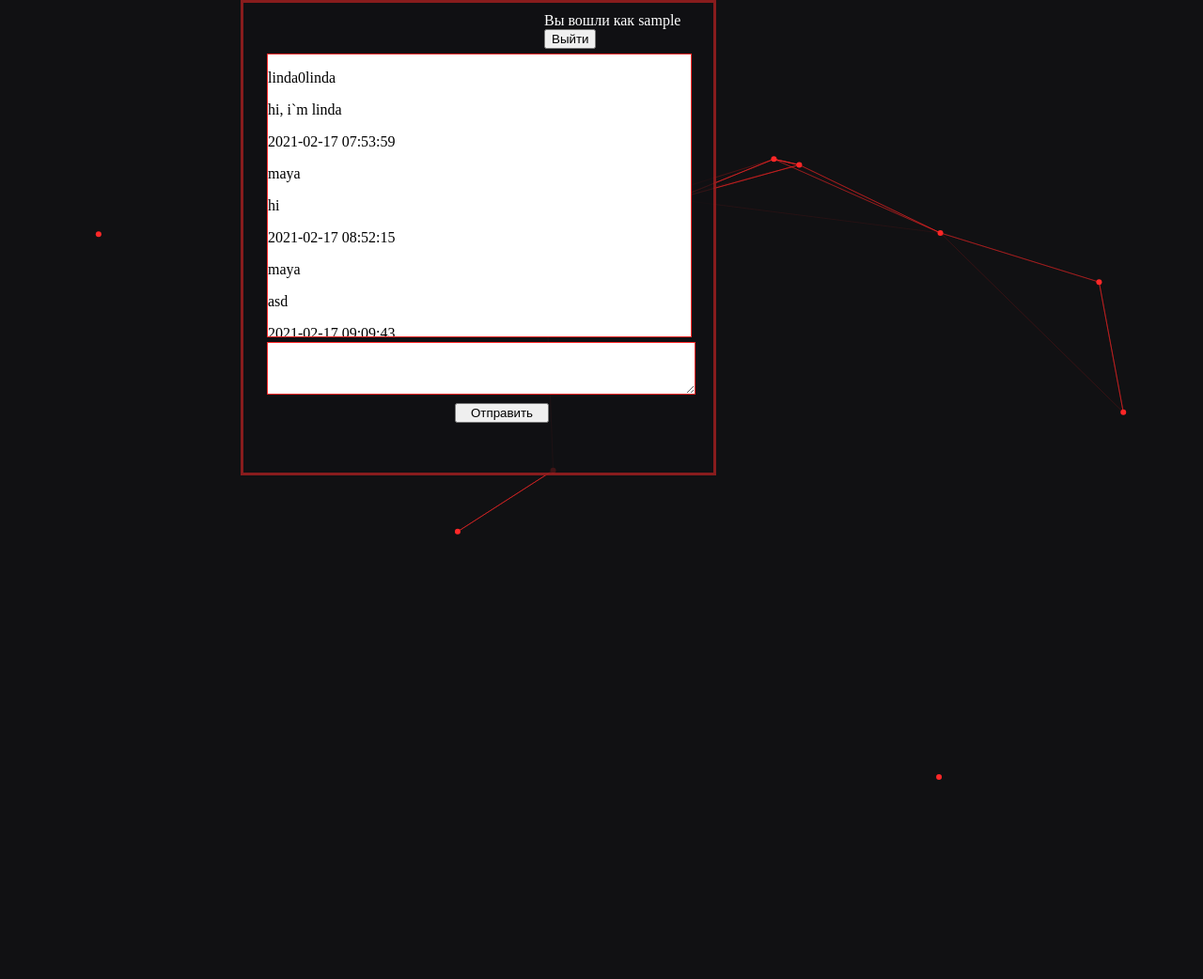
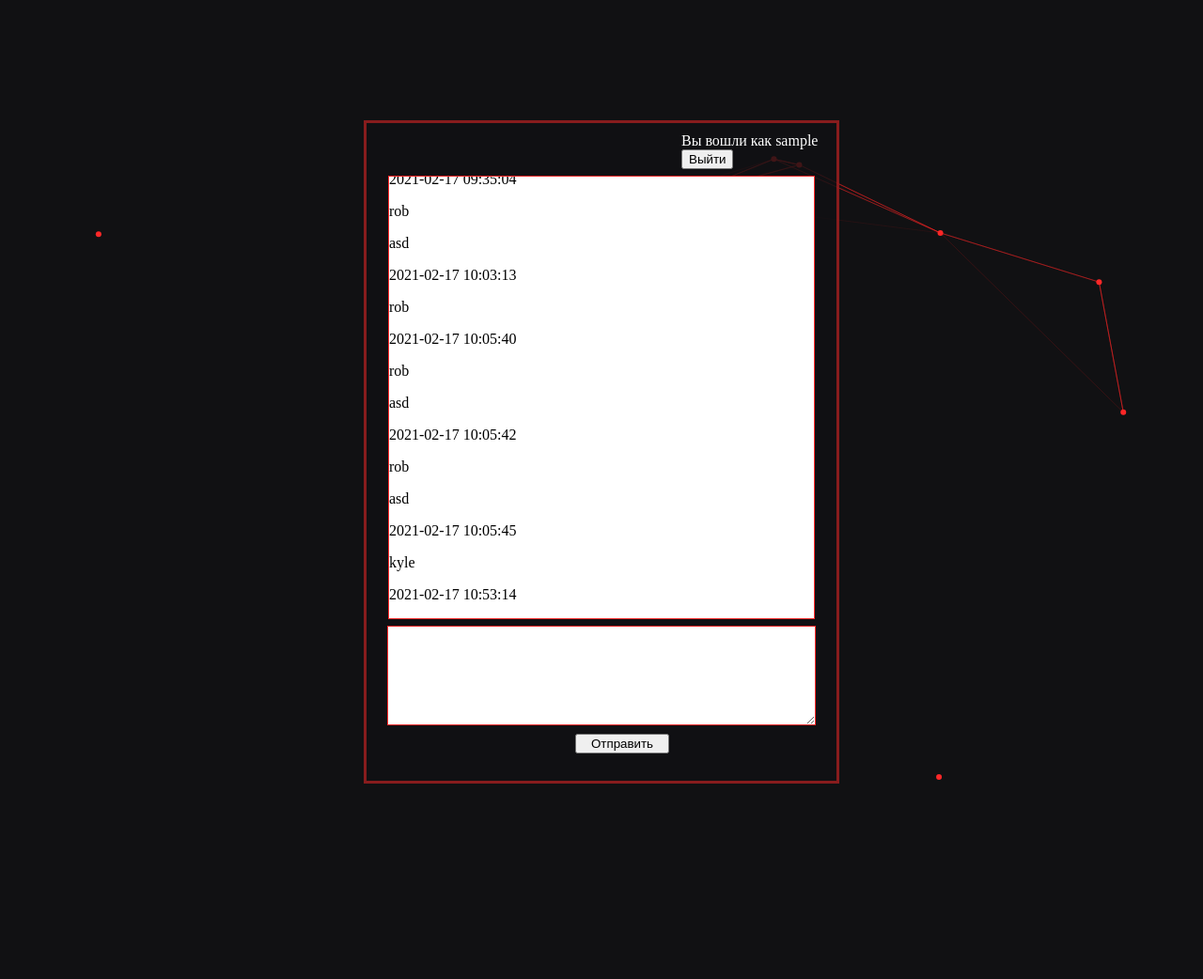
Before and after one commit to mightyil/Simple_web_chat, a PHP site: page / in a window 1280 px wide. Shown: the top 1042 px of the page at 94% size. Run offline with PHP 8.4, Linux system fonts and the light colour scheme; the visitor is signed in with stand-in values (Sample User, id 1); data comes from the database, SQL or seed files in the repository.

Commit message:
Add files via upload

```diff
--- a/S2_lab2/index.php
+++ b/S2_lab2/index.php
@@ -25,7 +25,7 @@
       <div class="msgBox">
         <form class="sendmsg"  method="post">
           <textarea type="longtext" id="msg" ></textarea><br>
-          <input type="button" name="send" value="Отправить" onclick="send_msg(),output_dialog">
+          <input type="button" name="send" value="Отправить" onclick="send_msg(),output_dialog()">
         </form>
       </div>
     </div>
--- a/S2_lab2/login.html
+++ b/S2_lab2/login.html
@@ -5,7 +5,7 @@
     <title>autorization</title>
   </head>
   <body>
-    <form action="login.php" method="post">
+    <form action="login.php" method="post" class="login_plate">
       <input type="text" name="username" placeholder="ваше имя">
       <input type="submit" name="submit" value="Войти">
       <link rel="stylesheet" href="style.css">
--- a/S2_lab2/scripts.js
+++ b/S2_lab2/scripts.js
@@ -39,7 +39,8 @@ function output_dialog()
             chatBox.append(msg);
           }
         );
-    }
+        chatBox.scrollTop = chatBox.scrollHeight;
+      }
   }
 
   request.open('POST','serv_refresh.php',true);
--- a/S2_lab2/style.css
+++ b/S2_lab2/style.css
@@ -7,6 +7,7 @@ body
   overflow: hidden;
   background: rgb(17,17,19);
   color: white;
+  justify-content: center;
 }
 
 canvas
@@ -20,12 +21,41 @@ canvas
 
 .main
 {
-  position:absolute;
-  margin-left: 20%;
   border: 3px solid rgba(255,40,40,0.5);
   width: 500px;
-  height: 500px;
+  height: 700px;
   background: rgba(17,17,19,0.8);
+  position: relative;
+  display: flex;
+  flex-flow: column;
+  top: 10%;
+  align-items: center;
+}
+
+.login_plate
+{
+  border: 3px solid rgba(255,40,40,0.5);
+  width: 300px;
+  height: 30px;
+  background: rgba(17,17,19,0.8);
+  position: relative;
+  display: flex;
+  flex-flow: row;
+  top: 45%;
+  align-items: center;
+  justify-content: center;
+}
+
+input[name = 'username']
+{
+  width: 60%;
+  margin-left: 2%;
+}
+
+input[name = 'submit']
+{
+  width: 30%;
+  margin-left: 2%;
 }
 
 .profile
@@ -41,18 +71,9 @@ canvas
   overflow-y: scroll;
   background-color: white;
   color: black;
-  width: 450px;
-  height: 300px;
-  margin-left: 25px;
-  margin-top: 5px;
-}
-
-.msgBox
-{
-  width: 450px;
-  height: 80px;
-  margin-left: 25px;
-  margin-top: 5px;
+  width: 452px;
+  height: 470px;
+  margin-top: 7px;
 }
 
 textarea
@@ -61,12 +82,14 @@ textarea
   background-color: white;
   color: black;
   width: 450px;
-  height: 50px;
+  height: 100px ;
+  margin-top: 7px;
 }
 
 input[name = 'send']
 {
   width: 100px;
+  margin-top: 5px;
   margin-left: 200px;
-  margin-top: 5px;
+
 }
```
